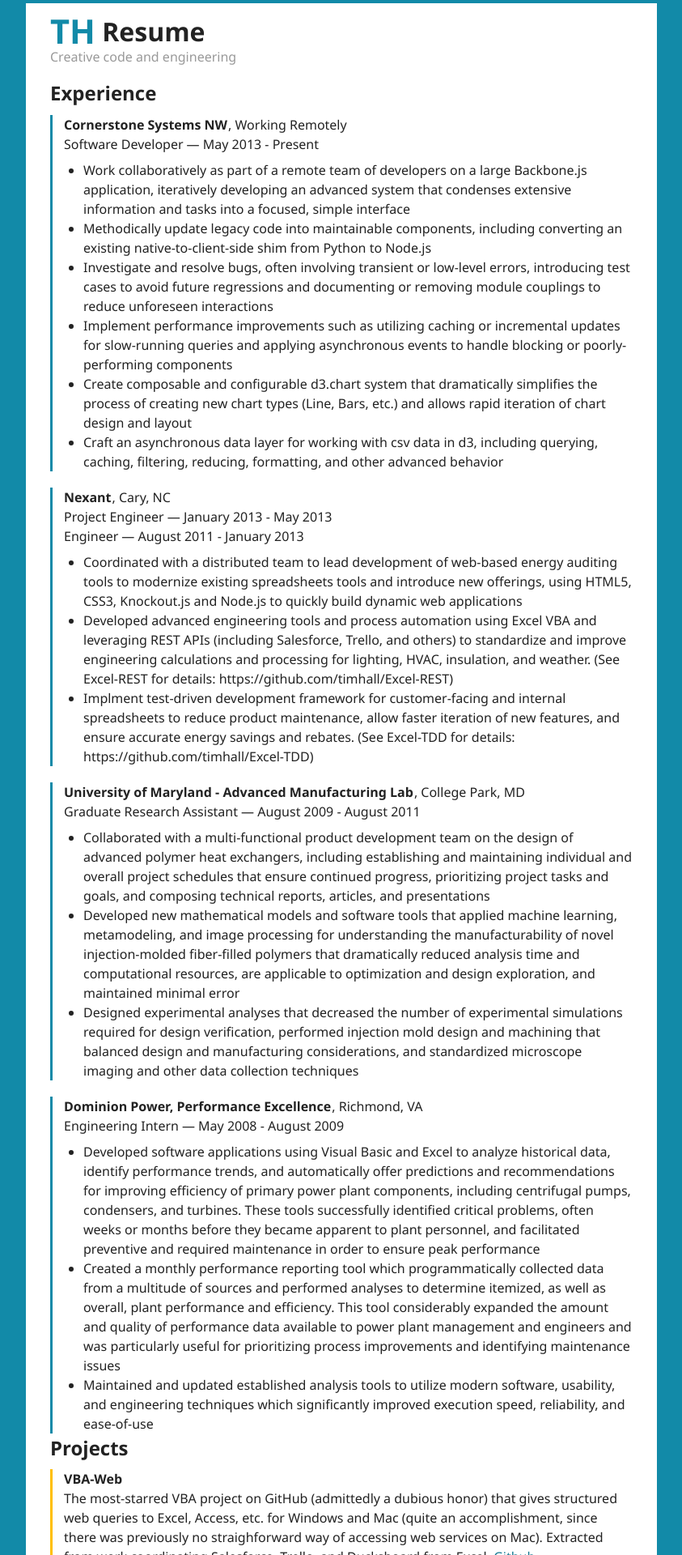
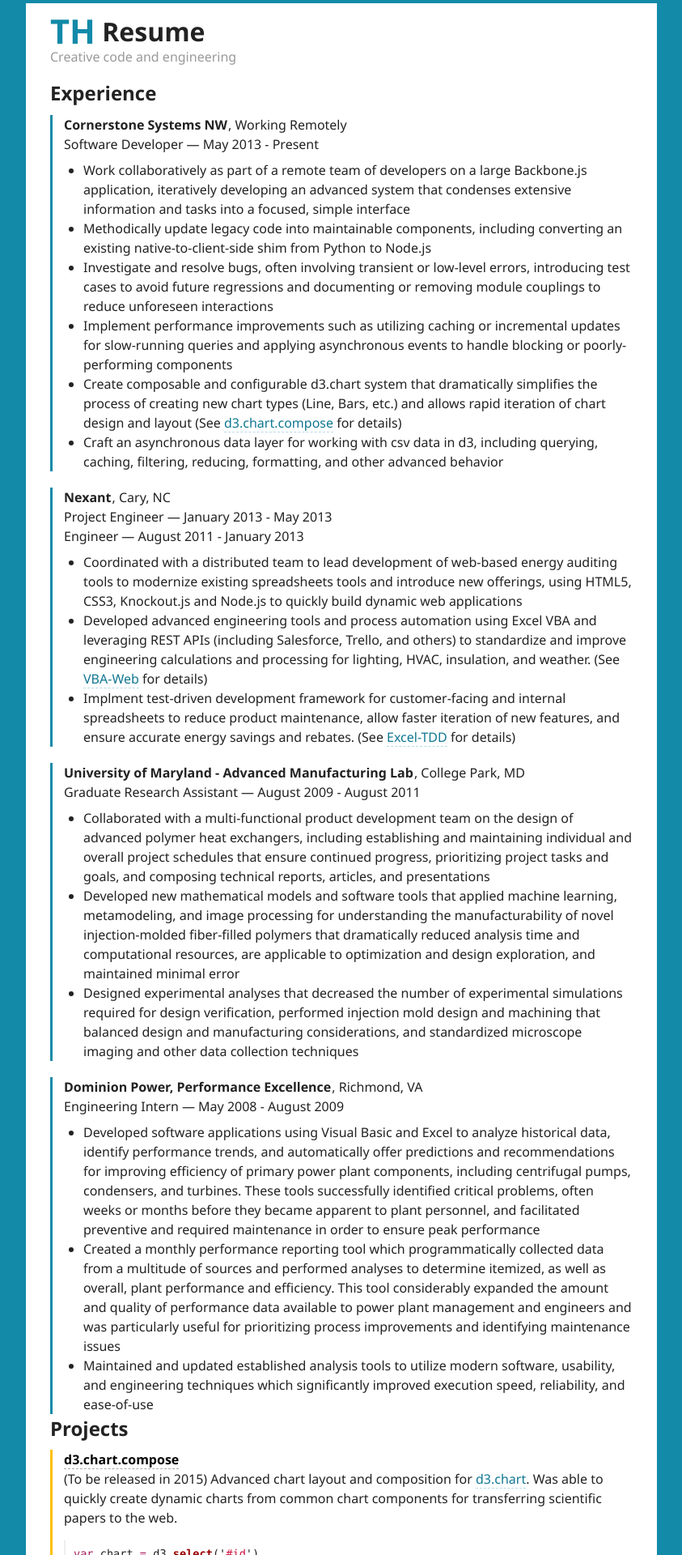
Before and after one commit to timhall/timhall.github.io, a Jekyll site: the page built from resume/index.html, in a window 1280 px wide. Shown: the top 1920 px of the page at 81% size, without its empty margins (218-1061 px from the left). Built offline with Jekyll 4.4.1, drawn with Linux system fonts in a browser that asks for light colours; Markdown is read by kramdown in place of the engine named in the settings; some of the changed text lies outside the part shown; grey boxes are pictures that could not be loaded.

Commit message:
Additions and small changes

````diff
--- a/_css/_resume.scss
+++ b/_css/_resume.scss
@@ -99,6 +99,8 @@ $project-color: darken(#fc3, 10%);
 
   .project {
     font-weight: bold;
+    color: black;
+    border-color: #aaa;
   }
 
   .github-star {
--- a/_data/resume.yml
+++ b/_data/resume.yml
@@ -11,7 +11,7 @@ experience:
     - "Methodically update legacy code into maintainable components, including converting an existing native-to-client-side shim from Python to Node.js"
     - "Investigate and resolve bugs, often involving transient or low-level errors, introducing test cases to avoid future regressions and documenting or removing module couplings to reduce unforeseen interactions"
     - "Implement performance improvements such as utilizing caching or incremental updates for slow-running queries and applying asynchronous events to handle blocking or poorly-performing components"
-    - "Create composable and configurable d3.chart system that dramatically simplifies the process of creating new chart types (Line, Bars, etc.) and allows rapid iteration of chart design and layout"
+    - "Create composable and configurable d3.chart system that dramatically simplifies the process of creating new chart types (Line, Bars, etc.) and allows rapid iteration of chart design and layout (See [d3.chart.compose](#/projects/d3.chart.compose) for details)"
     - "Craft an asynchronous data layer for working with csv data in d3, including querying, caching, filtering, reducing, formatting, and other advanced behavior"
   - company: Nexant
     location: "Cary, NC"
@@ -25,8 +25,8 @@ experience:
     blurb:
     details:
     - "Coordinated with a distributed team to lead development of web-based energy auditing tools to modernize existing spreadsheets tools and introduce new offerings, using HTML5, CSS3, Knockout.js and Node.js to quickly build dynamic web applications"
-    - "Developed advanced engineering tools and process automation using Excel VBA and leveraging REST APIs (including Salesforce, Trello, and others) to standardize and improve engineering calculations and processing for lighting, HVAC, insulation, and weather. (See Excel-REST for details: https://github.com/timhall/Excel-REST)"
-    - "Implment test-driven development framework for customer-facing and internal spreadsheets to reduce product maintenance, allow faster iteration of new features, and ensure accurate energy savings and rebates. (See Excel-TDD for details: https://github.com/timhall/Excel-TDD)"
+    - "Developed advanced engineering tools and process automation using Excel VBA and leveraging REST APIs (including Salesforce, Trello, and others) to standardize and improve engineering calculations and processing for lighting, HVAC, insulation, and weather. (See [VBA-Web](#/projects/VBA-Web) for details)"
+    - "Implment test-driven development framework for customer-facing and internal spreadsheets to reduce product maintenance, allow faster iteration of new features, and ensure accurate energy savings and rebates. (See [Excel-TDD](#/projects/Excel-TDD) for details)"
   - company: University of Maryland - Advanced Manufacturing Lab
     location: "College Park, MD"
     titles:
@@ -52,12 +52,44 @@ experience:
     - "Maintained and updated established analysis tools to utilize modern software, usability, and engineering techniques which significantly improved execution speed, reliability, and ease-of-use"
 
 projects:
+  - project: d3.chart.compose
+    blurb: |
+      (To be released in 2015) Advanced chart layout and composition for [d3.chart](http://misoproject.com/d3-chart/). Was able to quickly create dynamic charts from common chart components for transferring scientific papers to the web.
+    example: |
+      ```js
+      var chart = d3.select('#id')
+        .chart('Compose', function(data) {
+          // Prepare data and scales
+          var scales = {
+            x: {data: data.input, key: 'x'},
+            y: {data: data.input, key: 'y'},
+            y2: {data: data.output, key: 'y'}
+          };
+
+          // Compose chart from Line and Bars charts, with x, y, and y2 axes
+          // d3.chart.compose performs layout and wiring
+          return {
+            charts: {
+              bars: {type: 'Bars', data: data.input, xScale: scales.x, yScale: scales.y},
+              line: {type: 'Line', data: data.output, xScale: scale.x, yScale: scales.y2}
+            },
+            axes: {
+              x: {scale: scales.x, title: 'Year', position: 'right'},
+              y: {scale: scales.y, title: 'Input', position: 'left'},
+              y2: {scale: scales.y2, title: 'Output', position: 'right'}
+            },
+            title: 'Input vs. Output by Year'
+          };
+        });
+
+      chart.draw({input: [], output: []});
+      ```
   - project: VBA-Web
     github:
       user: VBA-tools
       repo: VBA-Web
     blurb: |
-      The most-starred VBA project on GitHub (admittedly a dubious honor) that gives structured web queries to Excel, Access, etc. for Windows and Mac (quite an accomplishment, since there was previously no straighforward way of accessing web services on Mac). Extracted from work coordinating Salesforce, Trello, and Ducksboard from Excel. [Github](https://github.com/VBA-tools/VBA-Web)
+      The most-starred VBA project on GitHub (admittedly a dubious honor) that gives structured web queries to Excel, Access, etc. for Windows and Mac (quite an accomplishment, since there was previously no straighforward way of accessing web services on Mac). Extracted from work coordinating Salesforce, Trello, and Ducksboard from Excel.
     example: |
       ```VB.net
       Dim Client As New WebClient
@@ -82,7 +114,7 @@ projects:
       user: timhall
       repo: knockout.collection
     blurb: |
-      knockout.collection was designed to make it much simpler and more efficient to work with observable arrays in knockout.js. Standard methods of working with large arrays in knockout.js caused the entire DOM that depended on them to be re-rendered and wiring up listeners for dependencies required quite a bit of boilerplate and was error-prone. This solved a major pain point in developing a large knockout.js project.
+      knockout.collection was designed to make it much simpler and more efficient to work with observable arrays in knockout.js. There are two primary issues with working with arrays in knockout.js: 1) Traditional approaches (e.g map or filter) causes the entire DOM that depends on the array to be re-rendered and 2) wiring up listeners for dependencies requires quite a bit of boilerplate and is error-prone. knockout.collection solved these problems and fixed a major pain point in developing a large knockout.js project.
     example: |
       ```js
       var messages = ko.observableArray([
@@ -103,3 +135,28 @@ projects:
       // - results are patched, making redraws occur only as-needed
       // - results are cached to avoid unneccesary re-evaluations
       ```
+  - project: Excel-TDD
+    github:
+      user: VBA-tools
+      repo: Excel-TDD
+    blurb: |
+      I liked testing with [Jasmine](http://jasmine.github.io/) so much, I ported it to Excel! Extracted from a system for verifying spreadsheets, Excel-TDD improved confidence in introducing new features and reduced critical errors in spreadsheets that were released across the country.
+    example: |
+      ```VB.net
+      Dim Specs As New SpecSuite
+      Specs.Description = "Test Workbook"
+
+      ' Cleanup before each spec with "Cleanup" callback
+      Specs.BeforeEach "Cleanup"
+
+      With Specs.It("should add two numbers")
+         .Expect(Add(2, 2)).ToEqual 4
+      End With
+
+      With Specs.It("should test complex things")
+        .Expect(ThisWorkbook.Sheets("Hidden").Visible).ToNotEqual _
+          XlSheetVisibility.xlSheetVisible
+        .Expect(ThisWorkbook.Sheets("Main").Cells(1, 1).Interior.Color).ToEqual _
+          RGB(255, 0, 0)
+      End With
+      ```
--- a/_layouts/default.html
+++ b/_layouts/default.html
@@ -9,5 +9,5 @@ layout: blank
   {{ content }}
 </article>
 <footer class="article-footer{% if page.columns %} two-column{% endif %}">
-  <a href="/">Tim Hall</a> - {{ site.tagline }}
+  &copy; 2015 Tim Hall - {{ site.tagline }}
 </footer>
--- a/resume/index.html
+++ b/resume/index.html
@@ -36,8 +36,8 @@ title: Resume
   <section class="resume-section type-projects">
     <h2>Projects</h2>
     {% for item in site.data.resume.projects %}
-      <section class="resume-item">
-        <span class="project">{{ item.project }}</span>
+      <section class="resume-item" id="/projects/{{ item.project | dasherize }}">
+        <a class="project" {% if item.github %}href="https://github.com/{{ github.user }}/{{ github.repo }}"{% endif %}>{{ item.project }}</a>
         {% if item.github %}
           <iframe src="https://ghbtns.com/github-btn.html?user={{ item.github.user }}&repo={{ item.github.repo }}&type=star&count=true"
             class="github-star" frameborder="0" scrolling="0" width="100px" height="20px"></iframe>
````
